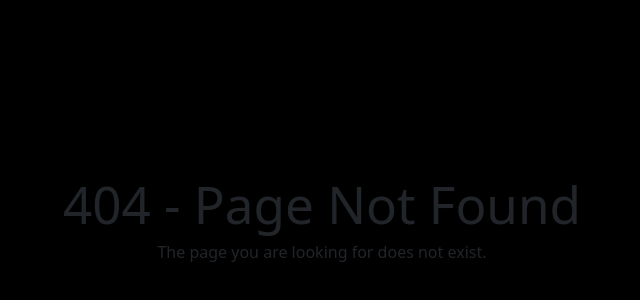
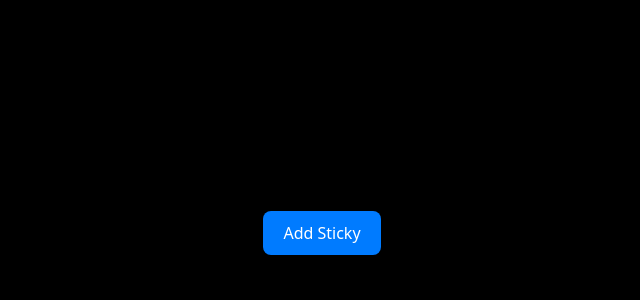
Before and after one commit to React-Vite-Ragul-and-Team/TO-DO, a React (Vite) app: page /sticky in a window 1280 px wide. Before the commit this address had no page. Shown: the part 172-472 px from the top of the page, without its empty margins (318-958 px from the left). Built offline with nearby package versions, Linux system fonts and the light colour scheme.

Commit message:
names changed for convenience

```diff
--- a/src/Home.jsx
+++ b/src/Home.jsx
@@ -15,7 +15,7 @@ function Home() {
           <h1 className='todo' style={{ color: 'white' }}>To-Do List</h1>
           <p style={{ color: 'white' }}>Stay Organized, Achieve More.</p>
           <br />
-          <button className='button'><Link to="/dashboard" style={{ color: 'white' }} >Start Sticky Notes</Link></button><br></br>
+          <button className='button'><Link to="/sticky" style={{ color: 'white' }} >Start Sticky Notes</Link></button><br></br>
 
           <button  className='button b1' ><Link to="/todo" style={{ color: 'white' }} >Start ToDo List</Link></button>
         </div>
--- a/src/Router.jsx
+++ b/src/Router.jsx
@@ -1,7 +1,7 @@
 import React from "react";
 import { BrowserRouter, Routes, Route } from "react-router-dom";
 import Home from './Home'
-import Dashboard from "./Dashboard";
+import StickyNotes from "./StickyNotes";
 import ErrorPage from "./ErrorPage";
 import ToDo from "./Todo"
 
@@ -10,7 +10,7 @@ export default function Router() {
         <BrowserRouter>
             <Routes>
                 <Route path="/" element={<Home />} />
-                <Route path="dashboard" element={<Dashboard />} />
+                <Route path="sticky" element={<StickyNotes />} />
                 <Route path="todo" element={<ToDo/>} />
 
                 <Route path="*" element={<ErrorPage />} />
--- a/src/Dashboard.jsx
+++ b/src/StickyNotes.jsx
@@ -1,7 +1,7 @@
 import React, { useState, useEffect } from 'react';
-import './DashboardStyle.css'
+import './StickyNotes.css'
 
-function Dashboard() {
+function StickyNotes() {
   const [notes, setNotes] = useState([]);
   const containerElement = document.getElementById('container');
 
@@ -77,4 +77,4 @@ function Dashboard() {
   );
 }
 
-export default Dashboard;
+export default StickyNotes;
```
Also changed, not shown: src/StickyNotes.css (renamed from src/DashboardStyle.css).
